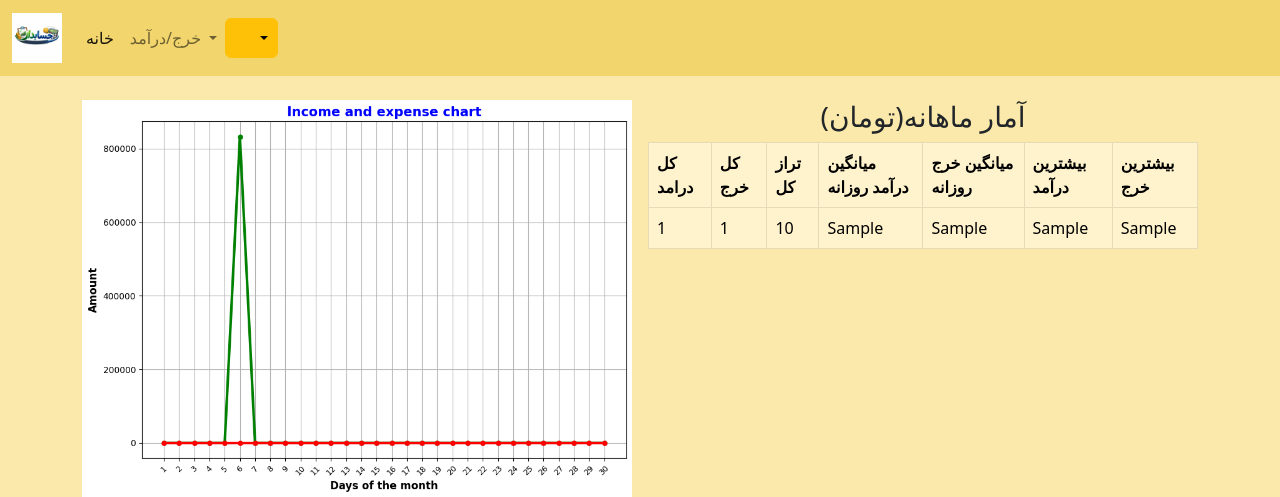
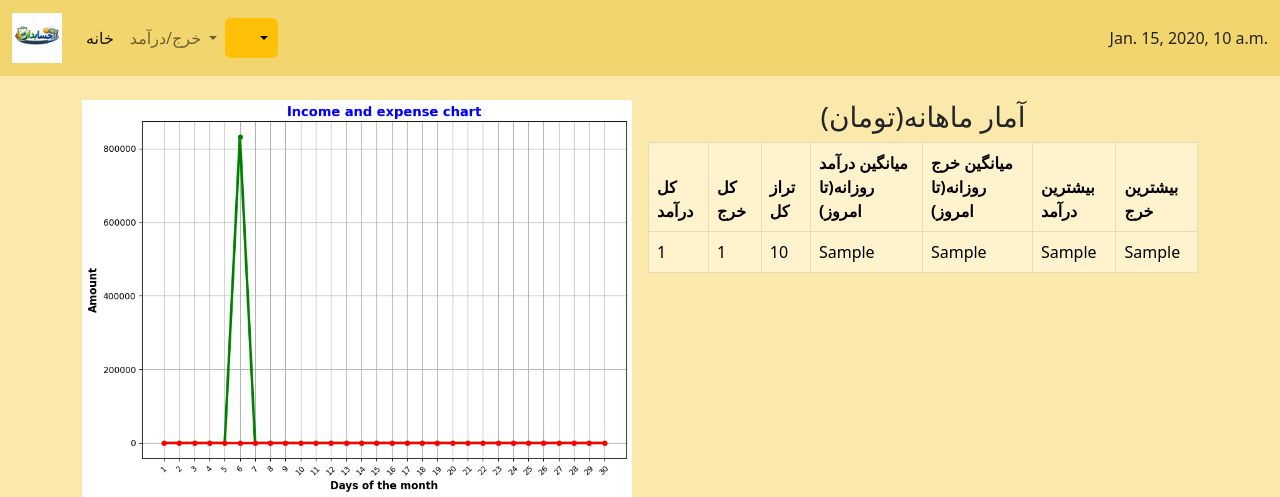
Before and after one commit to yousefi653/hesabdar, a Django app: template web/templates/statistics.html in a window 1280 px wide. Shown: the top 497 px of the page. Run offline with Django 5.2, Linux system fonts and the light colour scheme; the template is opened without the code that fills it: most values are stand-ins (such as "Sample title", 1, 10 or a date in 2020).

Commit message:
fix some bugs

```diff
--- a/hesabdar/settings.py
+++ b/hesabdar/settings.py
@@ -62,6 +62,7 @@ TEMPLATES = [
                 'django.template.context_processors.request',
                 'django.contrib.auth.context_processors.auth',
                 'django.contrib.messages.context_processors.messages',
+                'web.views.get_today',
             ],
         },
     },
--- a/web/models.py
+++ b/web/models.py
@@ -1,6 +1,5 @@
 from django.db import models
 from django.contrib.auth.models import AbstractUser
-import datetime
 # Create your models here.
 
 class User(AbstractUser):
--- a/web/templates/base.html
+++ b/web/templates/base.html
@@ -28,7 +28,6 @@
                                     <li><a class="dropdown-item" href="/account/create_income/">اضافه کردن درآمد ها</a></li>
                                 </ul>
                             </li>
-                            <!-- Example split danger button -->
                             <div class="btn-group">
                                 <button type="button" class="btn btn-warning">{% block user %}{% endblock %}</button>
                                 <button type="button" class="btn btn-warning dropdown-toggle dropdown-toggle-split" data-bs-toggle="dropdown" aria-expanded="false">
@@ -47,6 +46,9 @@
                             </div>
                         </ul>
                     </div>
+                    <div class="ms-auto">
+                        {{ today }}
+                    </div>
             </div>
             </nav>
         </header><br>
--- a/web/templates/flowdetail.html
+++ b/web/templates/flowdetail.html
@@ -64,7 +64,8 @@
                                             </div>
                                                 <div class="modal-footer" style="background-color: #FAE9AA; border-color: black;" >
                                                     <button type="button" class="btn btn-success" data-bs-dismiss="modal">بستن</button>
-                                                    <form method="" action="/account/{{ url_delete }}/{{ item.id }}/">
+                                                    <form method="post" action="/account/{{ url_delete }}/{{ item.id }}/">
+                                                        {% csrf_token %}
                                                         <button type="submit" class="btn btn-danger">حذف</button></a>
                                                     </form>
                                                 </div>
--- a/web/templates/statistics.html
+++ b/web/templates/statistics.html
@@ -14,11 +14,11 @@
                 <table class="table table-bordered table-warning table-stripted-columns">
                     <thead>
                         <tr>
-                            <th>کل درامد</th>
+                            <th>کل درآمد</th>
                             <th>کل خرج</th>
                             <th>تراز کل</th>
-                            <th>میانگین درآمد روزانه</th>
-                            <th>میانگین خرج روزانه</th>
+                            <th>میانگین درآمد روزانه(تا امروز)</th>
+                            <th>میانگین خرج روزانه(تا امروز)</th>
                             <th>بیشترین درآمد</th>
                             <th>بیشترین خرج</th>
                         </tr>
@@ -26,7 +26,7 @@
                     <tbody>
                         <tr>
                             <td>{{ total_incomes }}</td>
-                            <td>{{ total_expenses }}</td>
+                            <td>{{ total_expense }}</td>
                             <td>{{ balance }}</td>
                             <td>{{ ave_daily_income }}</td>
                             <td>{{ ave_daily_expense }}</td>
```
Also changed, not shown: requirements.txt (+4 -3 lines), web/views.py (+7 -1 lines).
